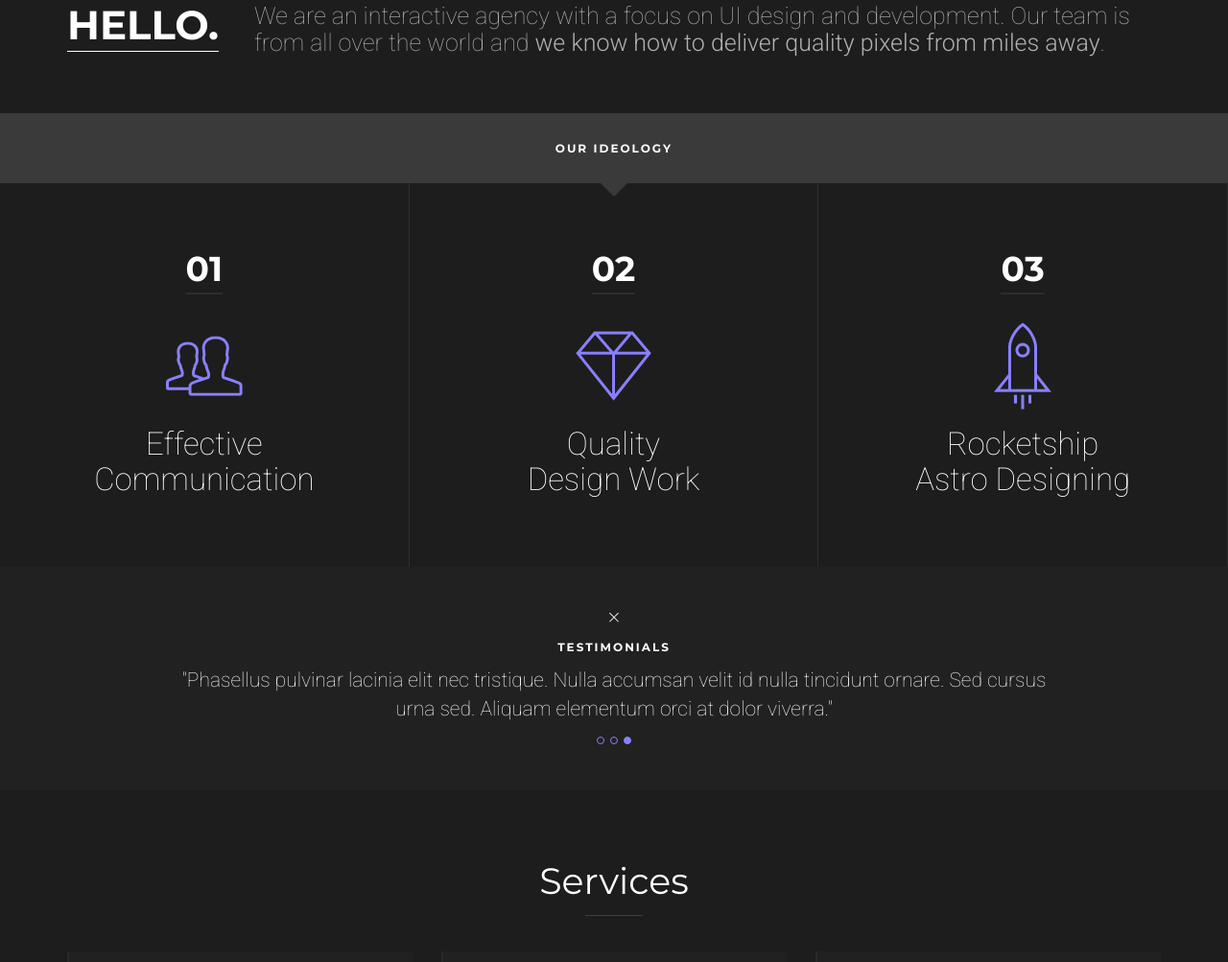
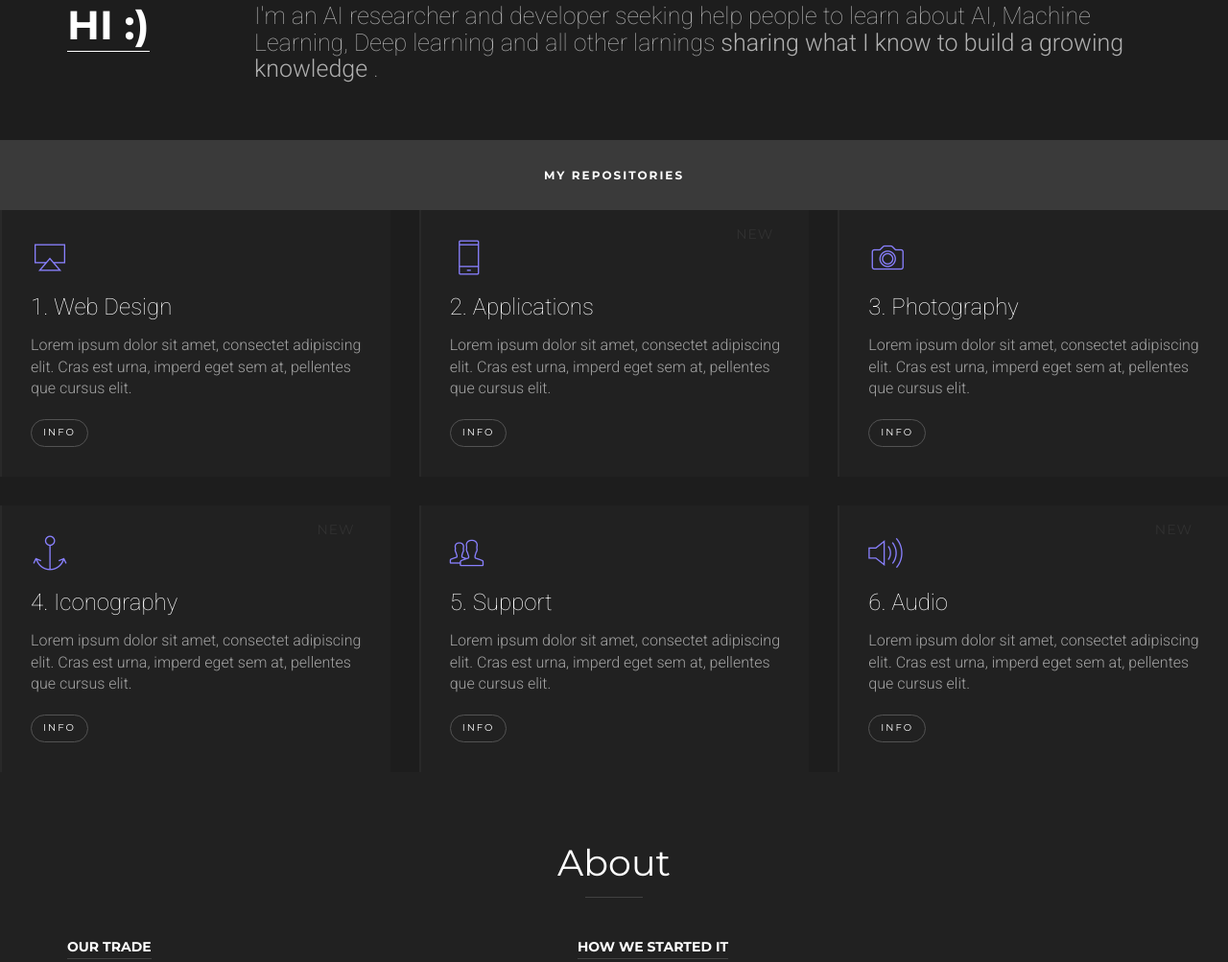
Before and after one commit to antunsz/antunsz.github.io, a plain HTML site: page index.html in a window 1280 px wide. Shown: the part 857-1860 px from the top of the page at 96% size. Drawn offline with nearby package versions, Linux system fonts and the light colour scheme; some packages are replaced by stand-ins of ours; animation ran at ten frames a second; files whose address does not match are found by name; a web font is replaced by a local one.

Commit message:
make repositories

```diff
--- a/index.html
+++ b/index.html
@@ -46,7 +46,7 @@
 					<div class="collapse navbar-collapse" id="bs-example-navbar-collapse-1">
 						<ul class="nav navbar-nav navbar-right">
 							<li><a href="#home" data-id="home" class="scroll-link">Home</a></li>
-							<li><a href="#ideology" data-id="ideology" class="scroll-link">Ideology</a></li>
+							<li><a href="#repositories" data-id="ideology" class="scroll-link">Repositoris</a></li>
 							<li><a href="#services" data-id="services" class="scroll-link">Services</a></li>
 							<li><a href="#about" data-id="about" class="scroll-link">About</a></li>
 							<li><a href="#work" data-id="work" class="scroll-link">Work</a></li>
@@ -82,7 +82,7 @@
 					</h1>
 					<hr class="bottomReveal">
 					<p class="bottomReveal">This page contains my CV and open repositories, let's clone and have fun!!</p>
-					<a href="#ideology" data-id="ideology" class="scroll-link">
+					<a href="#repositories" data-id="ideology" class="scroll-link">
 						<div class="scroll-indicator rotateBottomReveal">
 							<span class="ion-mouse"></span><br>
 							<span class="ion-android-arrow-down arrow-scroll-indicator"></span>
@@ -95,17 +95,17 @@
 	<!-- End Jumbotron -->
 
 	<!-- Begin Intro -->
-	<section id="ideology">
+	<section id="repositories">
 
 		<!-- Begin Hello Intro -->
 		<div id="hello-intro" class="pt60 pb60">
 			<div class="container">
 				<div class="row">
 					<div class="col-lg-2 col-sm-3">
-						<h2 class="no-margin rotateLeftReveal">Hello.</h2>
+						<h2 class="no-margin rotateLeftReveal">Hi :)</h2>
 					</div>
 					<div class="col-lg-10 col-sm-9 mt30-xs">
-						<h3 class="no-margin rightReveal">We are an interactive agency with a focus on UI design and development. Our team is from all over the world and <strong>we know how to deliver quality pixels from miles away</strong>.</h3>
+						<h3 class="no-margin rightReveal">I'm an AI researcher and developer seeking help people to learn about AI, Machine Learning, Deep learning and all other larnings <strong>sharing what I know to build a growing knowledge </strong>.</h3>
 					</div>
 				</div><!-- /.row -->
 			</div><!-- /.container -->
@@ -117,116 +117,13 @@
 			<div class="container">
 				<div class="row">
 					<div class="col-lg-12 text-center">
-						<h4 class="no-margin">Our Ideology</h4>
+						<h4 class="no-margin">My repositories</h4>
 					</div>
 				</div><!-- /.row -->
 			</div><!-- /.container -->
 		</div><!-- /.div -->
 		<!-- End Our Process Title -->
 
-		<!-- Begin Our Process -->
-		<div id="our-process">
-			<div class="container-fluid">
-				<div class="row">
-					<div class="col-sm-4 col-md-4 col-lg-4 process-box text-center pt50 pb50">
-						<div class="leftReveal">
-							<div class="process-intro">
-								<h3 class="process-number">01</h3>
-								<div><span class="process-icons pe-7s-users rotateBottomReveal"></span></div>
-								<h2>Effective<br>Communication</h2>
-							</div>
-							<div class="process-content">
-								<div><span class="process-icons pe-7s-users"></span></div>
-								<h2 class="mt15 mb20">Effective<br>Communication</h2>
-								<p class="no-margin">Nullam suscipit, massa id tempor ullamcorper, lacus felis ac, id vulputate daui risus porta libero.</p>
-							</div>
-						</div><!-- /.animation -->
-					</div><!-- /.column -->
-					<div class="col-sm-4 col-md-4 col-lg-4 process-box text-center pt50 pb50">
-						<div class="bottomReveal">
-							<div class="process-intro">
-								<h3 class="process-number">02</h3>
-								<div><span class="process-icons pe-7s-diamond rotateBottomReveal"></span></div>
-								<h2>Quality<br>Design Work</h2>
-							</div>
-							<div class="process-content">
-								<div><span class="process-icons pe-7s-diamond"></span></div>
-								<h2 class="mt15 mb20">Quality<br>Design Work</h2>
-								<p class="no-margin">Nullam suscipit, massa id tempor ullamcorper, lacus felis ac, id vulputate daui risus porta libero.</p>
-							</div>
-						</div><!-- /.animation -->
-					</div><!-- /.column -->
-					<div class="col-sm-4 col-md-4 col-lg-4 process-box text-center pt50 pb50 no-border-right">
-						<div class="rightReveal">
-							<div class="process-intro">
-								<h3 class="process-number">03</h3>
-								<div><span class="process-icons pe-7s-rocket rotateBottomReveal"></span></div>
-								<h2>Rocketship<br>Astro Designing</h2>
-							</div>
-							<div class="process-content">
-								<div><span class="process-icons pe-7s-rocket"></span></div>
-								<h2 class="mt15 mb20">Rocketship<br>Astro Designing</h2>
-								<p class="no-margin">Nullam suscipit, massa id tempor ullamcorper, lacus felis ac, id vulputate daui risus porta libero.</p>
-							</div>
-						</div><!-- /.animation -->
-					</div><!-- /.column -->
-				</div><!-- /.row -->
-			</div><!-- /.container -->
-		</div><!-- /.div -->
-		<!-- End Our Process -->
-
-		<!-- Begin Quote Carousel -->
-		<div id="carousel" class="testimonial-carousel pt40 pb20">
-			<div class="container">
-				<div class="row">
-					<div class="col-md-10 col-md-offset-1 text-center">
-						<span class="pe-7s-close heading-3-icon"></span>
-		                <h2 class="heading-3">Testimonials</h2>
-						<div class="fade-quote-carousel carousel slide" id="quote-carousel" data-ride="carousel" data-interval="3000">
-							<!-- Carousel indicators -->
-							<ol class="carousel-indicators">
-								<li data-target="#quote-carousel" data-slide-to="0" class="active"></li>
-								<li data-target="#quote-carousel" data-slide-to="1"></li>
-								<li data-target="#quote-carousel" data-slide-to="2"></li>
-							</ol>
-							<!-- Carousel items -->
-							<div class="carousel-inner">
-								<div class="active item">
-									<blockquote>
-										<p>"Phasellus pulvinar lacinia elit nec tristique. Nulla accumsan velit id nulla tincidunt ornare. Sed cursus urna sed. Aliquam elementum orci at dolor viverra."</p>
-									</blockquote>
-								</div>
-								<div class="item">
-									<blockquote>
-										<p>"Phasellus pulvinar lacinia elit nec tristique. Nulla accumsan velit id nulla tincidunt ornare. Sed cursus urna sed. Aliquam elementum orci at dolor viverra."</p>
-									</blockquote>
-								</div>
-								<div class="item">
-									<blockquote>
-										<p>"Phasellus pulvinar lacinia elit nec tristique. Nulla accumsan velit id nulla tincidunt ornare. Sed cursus urna sed. Aliquam elementum orci at dolor viverra."</p>
-									</blockquote>
-								</div>
-							</div>
-
-						</div><!-- /.carousel -->
-					</div><!-- /.column -->
-				</div><!-- /.row -->
-			</div><!-- /.container -->
-		</div><!-- /.carousel -->
-		<!-- End Quote Carousel -->
-
-	</section><!-- /.section -->
-	<!-- End Intro -->
-
-	<!-- Begin Services -->
-	<section id="services" class="background2 section-padding">
-		<div class="container">
-			<div class="row">
-				<div class="col-xs-12 section-title text-center">
-					<h2>Services</h2>
-					<span class="section-divider"></span>
-				</div><!-- /.column -->
-			</div><!-- /.row -->
 
 			<div class="row">
 				<!-- Item 1 -->
```
